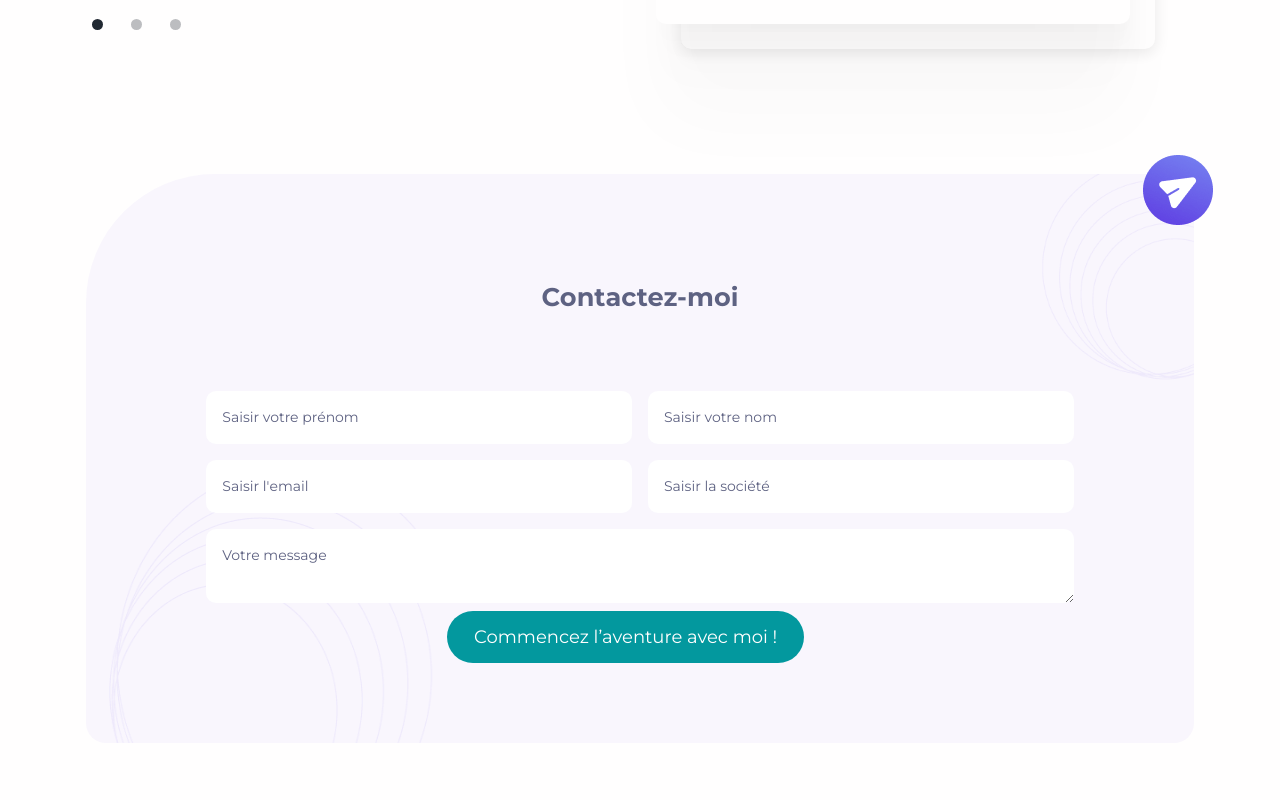
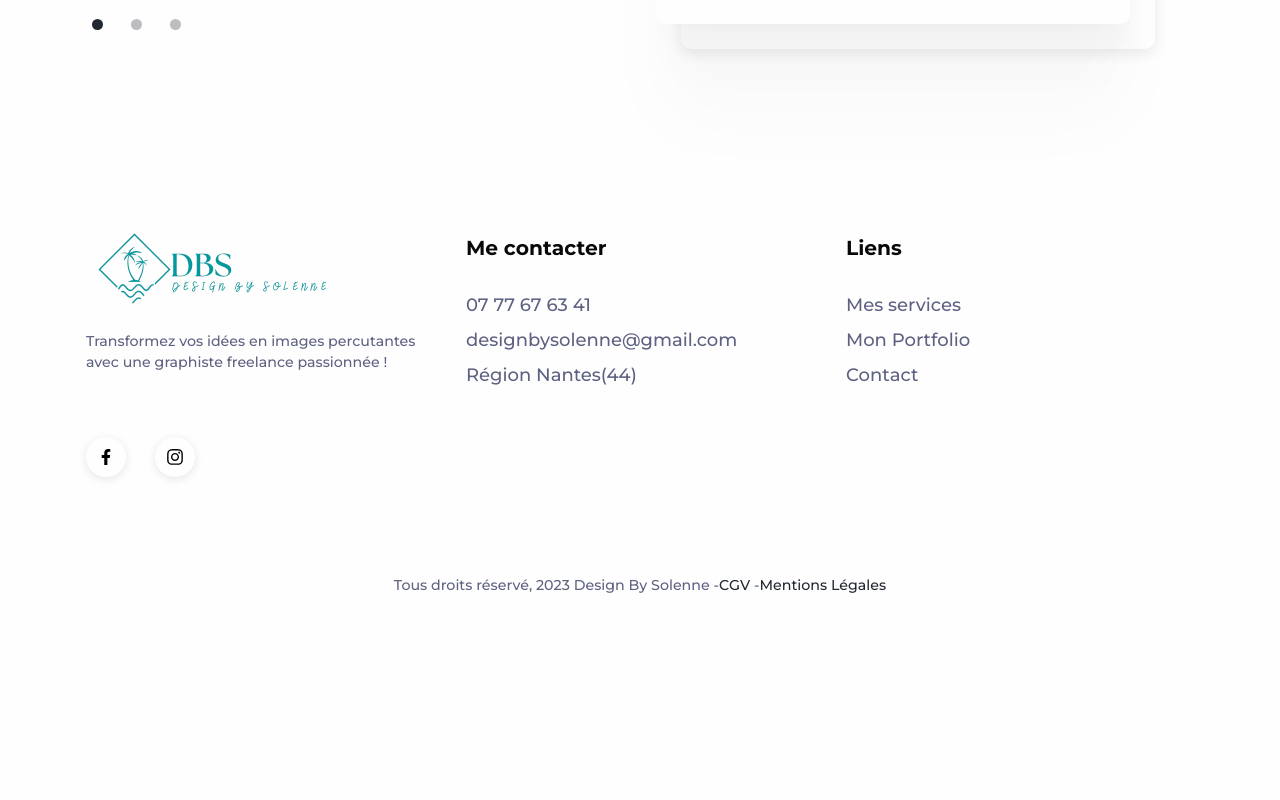
Before and after one commit to designbysolenne/fr, a Next.js app: page / in a window 1280 px wide. Shown: the part 2960-3760 px from the top of the page. After the commit the page ends 3596 px from the top, so only its background shows below. Built offline with nearby package versions, Linux system fonts and the light colour scheme.

Commit message:
feat: remove contact bloc

```diff
--- a/src/app/page.js
+++ b/src/app/page.js
@@ -1,4 +1,3 @@
-import Contact from "@/app/components/Contact";
 import Jumbotron from "@/app/components/Jumbotron";
 import Services from "@/app/components/Services";
 import Portfolio from "@/app/components/Portfolio";
@@ -13,7 +12,6 @@ export default function Home() {
         <HowWork/>
         <Portfolio/>
         <Testimonials/>
-        <Contact/>
     </div>
   )
 }
```
